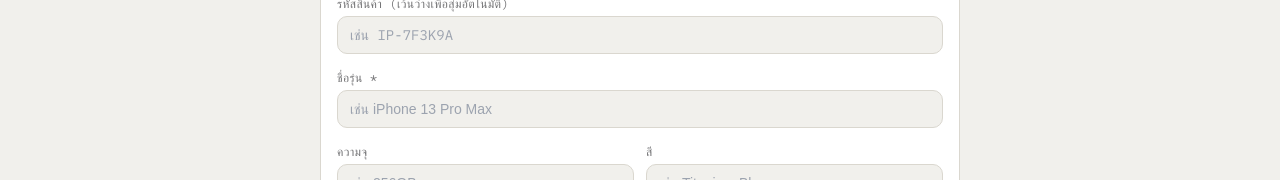
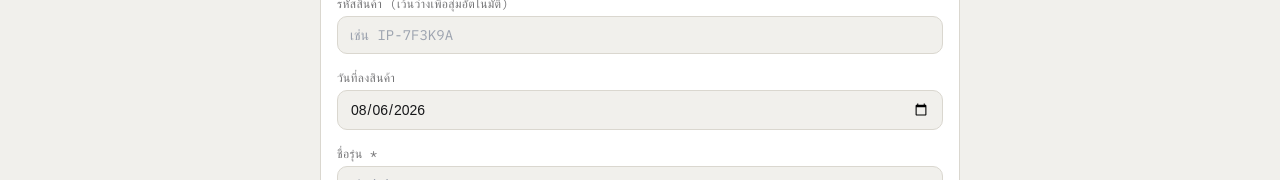
Before and after one commit to techanukorn-ui/phone-catalog, a Next.js app: page /admin-manage in a window 1280 px wide. Both pictures are taken after a click on the button "เพิ่มสินค้า". Shown: the part 234-414 px from the top of the page. Built offline with nearby package versions, Linux system fonts and the light colour scheme; no server answers; the database is empty; a web font is replaced by a local one.

Commit message:
feat: add editable listed_at (listing date) field for future reporting

```diff
--- a/components/admin/ProductForm.tsx
+++ b/components/admin/ProductForm.tsx
@@ -26,6 +26,13 @@ type FieldState = {
   accessories: string
   defects: string
   status: ProductStatus
+  listed_at: string
+}
+
+function todayStr(): string {
+  const d = new Date()
+  const tzOffsetMs = d.getTimezoneOffset() * 60000
+  return new Date(d.getTime() - tzOffsetMs).toISOString().slice(0, 10)
 }
 
 function toFieldState(p?: Product): FieldState {
@@ -42,6 +49,7 @@ function toFieldState(p?: Product): FieldState {
     warranty_until: p?.warranty_until ?? '',
     accessories: p?.accessories ?? '',
     defects: p?.defects ?? '',
+    listed_at: p?.listed_at ?? todayStr(),
     status: p?.status ?? 'พร้อมขาย',
   }
 }
@@ -129,6 +137,7 @@ export default function ProductForm({ mode, initialProduct, onSaved, onCancel }:
         accessories: fields.accessories.trim() || null,
         defects: fields.defects.trim() || null,
         status: fields.status,
+        listed_at: fields.listed_at || todayStr(),
         cover_image_url: coverUrl,
         gallery_images: finalGallery,
       }
@@ -242,6 +251,16 @@ export default function ProductForm({ mode, initialProduct, onSaved, onCancel }:
           />
         </label>
       )}
+
+      <label className="block">
+        <span className="mb-1 block font-mono text-xs uppercase tracking-wide text-ink/60">วันที่ลงสินค้า</span>
+        <input
+          type="date"
+          value={fields.listed_at}
+          onChange={(e) => updateField('listed_at', e.target.value)}
+          className="w-full rounded-tag border border-line bg-paper px-3 py-2 text-sm"
+        />
+      </label>
 
       <label className="block">
         <span className="mb-1 block font-mono text-xs uppercase tracking-wide text-ink/60">ชื่อรุ่น *</span>
--- a/lib/types.ts
+++ b/lib/types.ts
@@ -20,6 +20,7 @@ export interface Product {
   cover_image_url: string
   gallery_images: string[]
   status: ProductStatus
+  listed_at: string
   created_at: string
 }
 
@@ -36,6 +37,7 @@ export type ProductFormValues = {
   accessories: string
   defects: string
   status: ProductStatus
+  listed_at: string
 }
 
 export interface StoreSettings {
```
Also changed, not shown: 1 other file (tests, documents, lock files or other folders).
